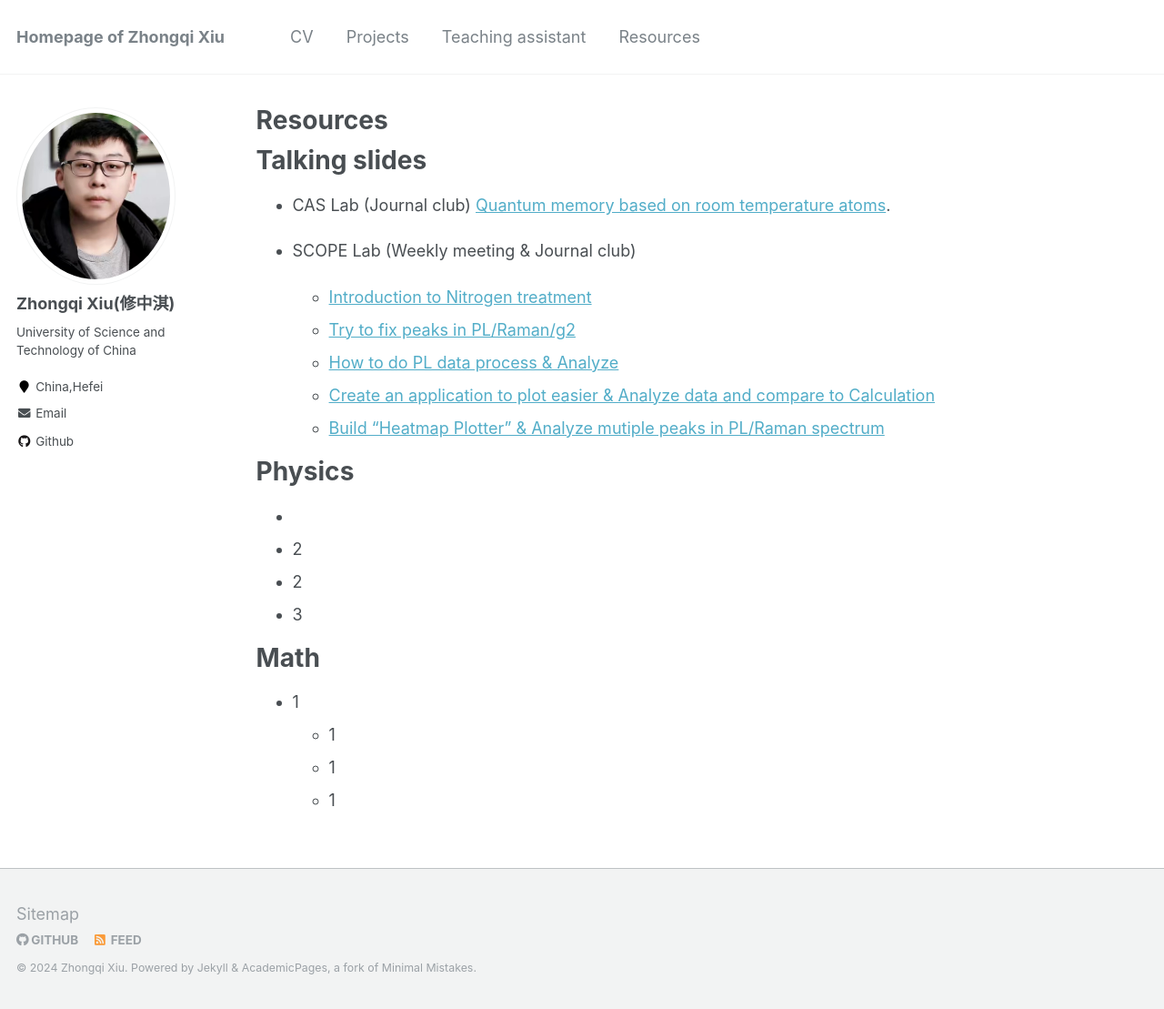
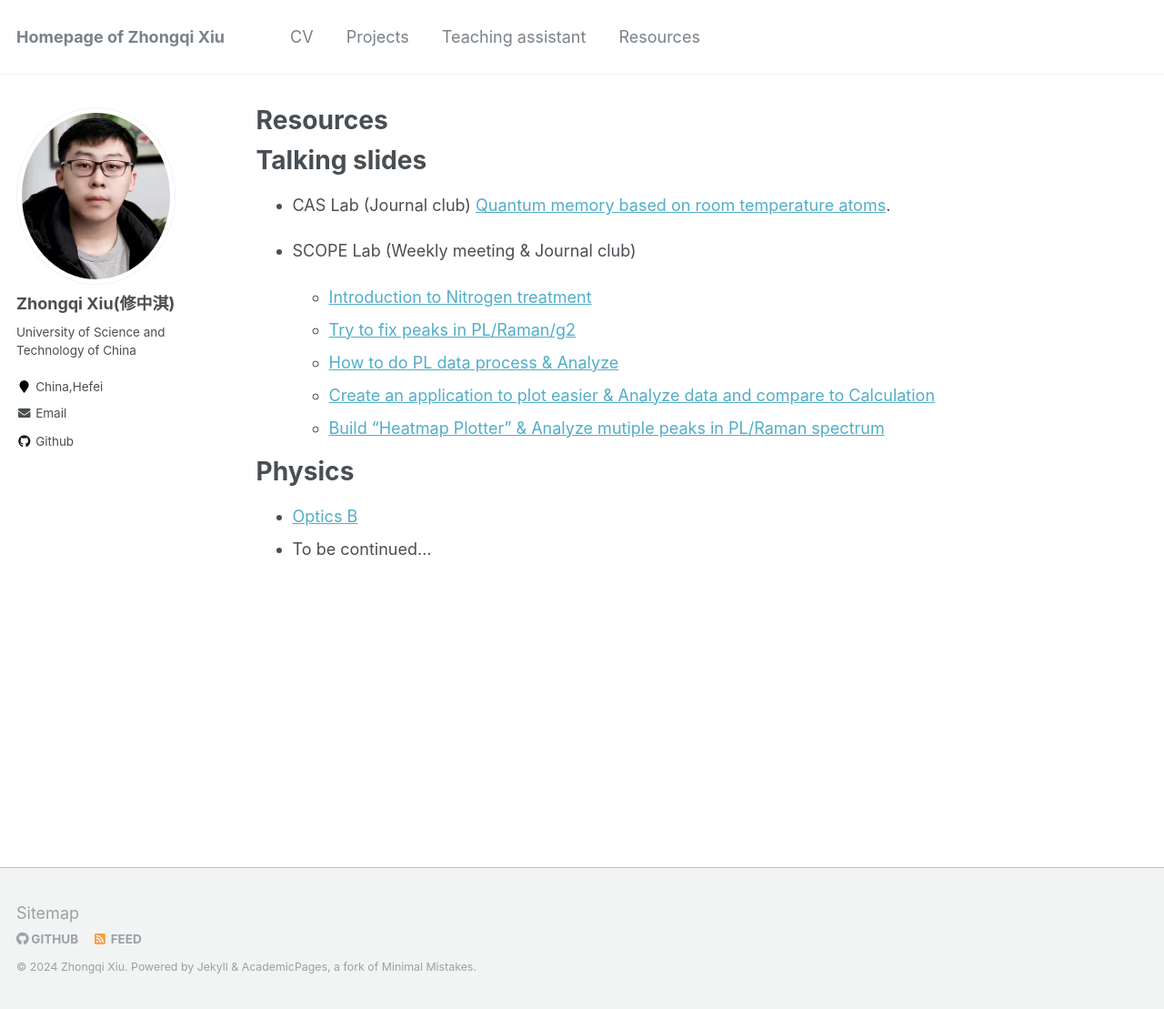
Before and after one commit to k-telux/k-telux.github.io, a Jekyll site: the page built from _pages/resource.md, in a window 1280 px wide and 1109 px high. Shown: the whole window at 91% size. Built offline with Jekyll 4.4.1, drawn with Linux system fonts in a browser that asks for light colours.

Commit message:
Update resource.md

```diff
--- a/_pages/resource.md
+++ b/_pages/resource.md
@@ -21,14 +21,5 @@ Talking slides
 
 Physics
 ======
-*
-  * 2
-* 2
-* 3
-
-Math
-======
-* 1
-  * 1
-  * 1
-  * 1
+* [Optics B](https://rec.ustc.edu.cn/share/069d0bf0-4ada-11ee-9a14-639039fbf8d8)
+* To be continued...
```
